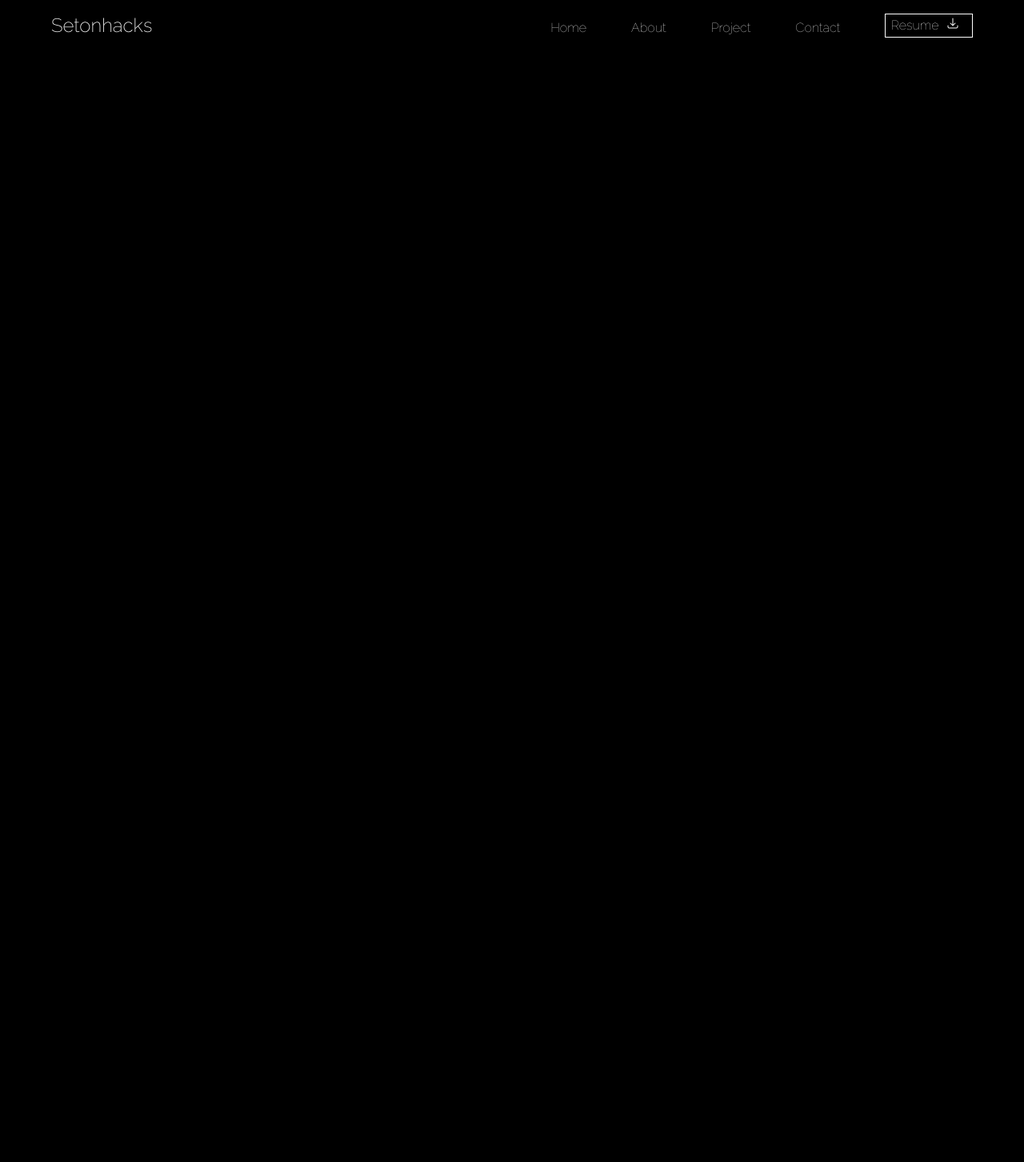
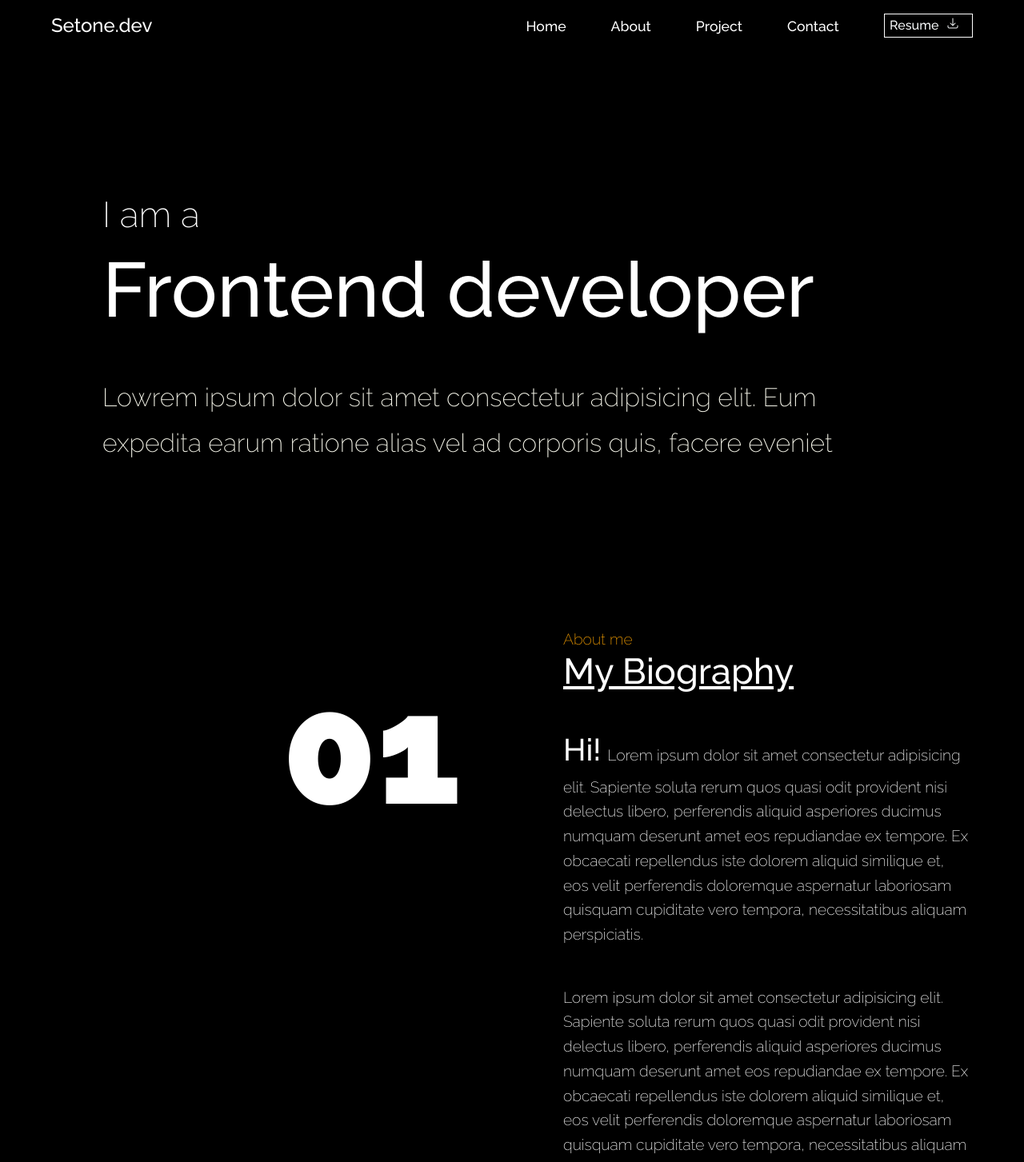
Before and after one commit to Setone01/Setone-Portfolio-v1, a React (Create React App) app: page / in a window 1280 px wide. Shown: the top 1453 px of the page at 80% size. Before the commit the page ends 800 px from the top, so only its background shows below. Built offline with nearby package versions, Linux system fonts and the light colour scheme.

Commit message:
added home screen

```diff
--- a/src/App.js
+++ b/src/App.js
@@ -1,19 +1,19 @@
-import { BrowserRouter } from "react-router-dom";
-
+import { BrowserRouter, Routes, Route } from "react-router-dom";
+import About from "./component/about/About";
 import Header from "./component/header/Header";
+import Project from "./component/projects/Project";
+import Home from "./Layout/Home";
 
 function App() {
   return (
     <BrowserRouter>
       <Header />
-      {/* <Routes>
-        <Route path="/" element={<Home />} />
-        <Route path="bookings" element={<Bookings />} />
-      </Routes> */}
+      <Routes>
+        <Route path="/" element={<Home/>} />
+        <Route path="/about" element={<About/>} />
+        <Route path="/project" element={<Project/>} />
+      </Routes>
     </BrowserRouter>
-    // <div className="App">
-    //   <Header />
-    // </div>
   );
 }
 
--- /dev/null
+++ b/src/Layout/Home.jsx
@@ -0,0 +1,15 @@
+import React from "react";
+import About from "../component/about/About";
+// import About from "../component/about/About";
+import Hero from "../component/Hero/Hero";
+
+const Home = () => {
+  return (
+    <>
+      <Hero/>
+      <About/>
+    </>
+  );
+};
+
+export default Home;
--- /dev/null
+++ b/src/component/Hero/Hero.jsx
@@ -0,0 +1,80 @@
+import React from "react";
+import styled from "styled-components";
+
+const Hero = () => {
+  return (
+    <MainSection>
+      <div className="contentWrapper">
+        <div className="contentTop">
+          <h3>I am a</h3>
+          <h2>Frontend developer</h2>
+        </div>
+        <div className="contentBottom">
+          <p>
+            Lowrem ipsum dolor sit amet consectetur adipisicing elit. Eum
+            expedita earum ratione alias vel ad corporis quis, facere eveniet
+          </p>
+        </div>
+      </div>
+    </MainSection>
+  );
+};
+
+const MainSection = styled.div`
+  width: 100%;
+  margin: 3rem 0 6rem 0;
+  /* background-color: #506470; */
+
+  .contentWrapper {
+    display: flex;
+    justify-content: center;
+    align-items: flex-start;
+    flex-flow: column;
+    width: 80%;
+    height: 80vh;
+    margin: 0 auto;
+  }
+
+  .contentTop {
+    margin-top: 5rem;
+  }
+  h3 {
+    font-size: 2.8rem;
+    font-weight: 200;
+    font-family: "Raleway";
+  }
+
+  h2 {
+    font-size: 6rem;
+    font-weight: 500;
+    font-family: "Raleway";
+    line-height: 1.2em;
+  }
+
+  .contentBottom {
+    padding-top: 3rem;
+  }
+
+  p {
+    font-size: 2rem;
+    font-weight: 200;
+    font-family: "Raleway";
+    color: #f5f5e9;
+    line-height: 1.8em;
+  }
+
+  @media (max-width: 800px) {
+    h2 {
+      max-width: 150px;
+      font-size: 4rem;
+      font-weight: 500;
+    }
+
+    p {
+      font-size: 1.8rem;
+      line-height: 1.8em;
+    }
+  }
+`;
+
+export default Hero;
--- /dev/null
+++ b/src/component/UI card/NumberCard.jsx
@@ -0,0 +1,15 @@
+import React from 'react'
+import styled from 'styled-components'
+
+const NumberCard = () => {
+  return (
+    <Container>
+    </Container>
+  )
+}
+
+const Container = styled.div`
+
+`
+
+export default NumberCard
--- a/src/component/about/About.jsx
+++ b/src/component/about/About.jsx
@@ -0,0 +1,127 @@
+import React from "react";
+import styled from "styled-components";
+// import NumberCard from '../UI card/NumberCard'
+
+const About = () => {
+  return (
+    <MainContainer>
+      <div className="contentWrapper">
+        <div className="flexOne">
+          <h1>01</h1>
+        </div>
+        <div className="flexTwo">
+          <h4>About me</h4>
+          <h2>My Biography</h2>
+          <p>
+            <span>Hi!</span>Lorem ipsum dolor sit amet consectetur adipisicing
+            elit. Sapiente soluta rerum quos quasi odit provident nisi delectus
+            libero, perferendis aliquid asperiores ducimus numquam deserunt amet
+            eos repudiandae ex tempore. Ex obcaecati repellendus iste dolorem
+            aliquid similique et, eos velit perferendis doloremque aspernatur
+            laboriosam quisquam cupiditate vero tempora, necessitatibus aliquam
+            perspiciatis.
+          </p>
+          <p>
+            Lorem ipsum dolor sit amet consectetur adipisicing
+            elit. Sapiente soluta rerum quos quasi odit provident nisi delectus
+            libero, perferendis aliquid asperiores ducimus numquam deserunt amet
+            eos repudiandae ex tempore. Ex obcaecati repellendus iste dolorem
+            aliquid similique et, eos velit perferendis doloremque aspernatur
+            laboriosam quisquam cupiditate vero tempora, necessitatibus aliquam
+            perspiciatis.
+          </p>
+        </div>
+      </div>
+    </MainContainer>
+  );
+};
+
+const MainContainer = styled.div`
+  width: 100%;
+
+  .contentWrapper {
+    display: flex;
+    justify-content: center;
+    flex-wrap: no-wrap;
+    width: 90%;
+    height: 90vh;
+    margin: 0 auto;
+    gap: 8rem;
+  }
+
+  .flexOne {
+    flex-basis: 50%;
+  }
+  h1 {
+    text-align: right;
+    font-size: 12rem;
+  }
+  .flexTwo {
+    flex-basis: 50%;
+  }
+
+  span{
+    font-size: 2.4rem;
+    font-weight: 500;
+    margin-right: 8px;
+  }
+
+  h4{
+    font-size: 1.2rem;
+    font-weight: 200;
+    margin-bottom: -0.7rem;
+    color: orange;
+  }
+
+  h2 {
+    font-size: 2.8rem;
+    font-weight: 500;
+    margin-bottom: 2rem;
+    font-family: "Raleway";
+    text-decoration: underline;
+    text-transform: capitalize;
+  }
+
+  p{
+    font-size: 1.2rem;
+    font-weight: 200;
+    margin-bottom: 3rem;
+  }
+
+  @media (max-width: 800px){
+    .contentWrapper{
+      width: 80%;
+      height: max-content;
+      display: flex;
+      flex-direction: column;
+      gap: 0;
+    }
+    .flexOne{
+      width: 100%;
+    }
+    h1{
+      font-size: 10rem;
+      text-align: center;
+      transform: translateY(-50%, -50%);
+    }
+    .flextwo{
+    }
+
+    h4{
+      text-align: center;
+    }
+    h2{
+      font-size: 2.2rem;
+      text-align: center;
+    }
+    p{
+      font-size: 1.6rem;
+      font-weight: 200;
+      font-family:"Raleway";
+      line-height: 1.5em;
+    }
+
+  }
+`;
+
+export default About;
--- a/src/component/header/Header.jsx
+++ b/src/component/header/Header.jsx
@@ -1,38 +1,27 @@
 import React, { useState } from "react";
 import { Link } from "react-router-dom";
 import styled from "styled-components";
-import { HiArrowDownTray } from "react-icons/hi2";
+import { HiArrowDownTray, HiXMark, HiOutlineBars3 } from "react-icons/hi2";
 
 const Header = () => {
-  //to change burger classes
-  const [burger_class, setBurgerClass] = useState("burger-bar unclicked");
-  const [navLink, setNavLink] = useState("menu hidden");
-  const [isMenuClicked, setIsMenuClicked] = useState("false");
-
-  const updateMenu = () => {
-    if(!isMenuClicked) {
-      setBurgerClass('burger-bar clicked')
-      setNavLink('menu visible')
-    }
-    else {
-      setBurgerClass('burger-bar unclicked')
-      setNavLink('menu hidden')
-    }
-    setIsMenuClicked(!isMenuClicked)
-  }
+  const [isMobile, setIsMobile] = useState(false);
 
   return (
-    <MainHeader>
+    <MainHeader className="mainHeader">
       <div className="navContainer">
         <Link to="/" className="navLogo">
-          <h4>Setonhacks</h4>
+          <h4>Setone.dev</h4>
         </Link>
-        <ul className="navLink" >
+        <ul
+          className={isMobile ? "navMobile" : "navLink"}
+          /*onClick={() => setIsMobile(false)}*/
+        >
           <li>
-            <Link to="/home" className="link">
+            <Link to="/" className="link">
               Home
             </Link>
           </li>
+
           <li>
             <Link to="/about" className="link">
               About
@@ -53,11 +42,8 @@ const Header = () => {
             <HiArrowDownTray className="HeaderIcon" />
           </Link>
         </ul>
-
-        <div className="burger_menu" onClick={updateMenu}>
-          <div className={burger_class}></div>
-          <div className={burger_class}></div>
-          <div className={burger_class}></div>
+        <div className="mobileToggle" onClick={() => setIsMobile(!isMobile)}>
+          {isMobile ? <HiXMark /> : <HiOutlineBars3 />}
         </div>
       </div>
     </MainHeader>
@@ -74,9 +60,6 @@ const MainHeader = styled.div`
   display: grid;
   place-items: center;
   z-index: 99;
-  @media screen and (max-width: 800px) {
-    width: 100%;
-  }
 
   .navContainer {
     width: 90%;
@@ -93,8 +76,9 @@ const MainHeader = styled.div`
 
   h4 {
     color: rgb(255, 255, 255);
-    font-weight: 200;
+    font-weight: 500;
     font-size: 1.5rem;
+    font-family: "Raleway";
   }
 
   .navLink {
@@ -103,59 +87,88 @@ const MainHeader = styled.div`
     align-items: flex-end;
   }
 
-  .navLink a {
-    text-decoration: none;
-    color: rgb(255, 255, 255);
-    font-size: 1rem;
-    font-weight: 100;
-  }
-
-  .burger_menu {
-    display: none;
+  .link {
+    color: #fff;
+    font-weight: 500;
+    font-size: 1.1rem;
+    font-family: "Raleway";
   }
 
   .HeaderButton {
     padding: 0.1rem 0.4rem;
-    border: 1.2px solid #fff;
+    border: 1.3px solid #fff;
     background: transparent;
     color: #f6f8f9;
     font-size: 1rem;
+    font-weight: 500;
     margin: 0;
     transition: 0.3s ease-in-out;
     outline: none;
   }
 
-  .HeaderIcon{
+  .HeaderIcon {
     margin: 0 0.6rem;
   }
 
+  .mobileToggle {
+    display: none;
+  }
+
   @media screen and (max-width: 800px) {
+    .navContainer {
+      width: 100%;
+    }
 
-    .navLink{
+    .navLogo {
+      margin-left: 5%;
+    }
+    .navLink {
       display: none;
     }
 
-    .burger_menu{
-      height: 50%;
-      width: 3em;
+    .navMobile {
+      position: absolute;
       display: flex;
       flex-direction: column;
-      align-items: flex-end;
-      justify-content: space-between;
-      cursor: pointer;
+      align-items: flex-start;
+      right: 0;
+      top: 100%;
+      width: 70%;
+      background-color: black;
+      height: 80vh;
+      padding-left: 1.5rem;
+      transition: all 0.5s ease-in-out;
+    }
+    .link {
+      color: #fff;
+      font-size: 1.3rem;
+      font-weight: 300;
+      background-color: none;
     }
 
-    .burger-bar{
-      width: 3em;
-      height: 0.2em;
-      background-color: rgb(255, 255, 255);
-      border-radius: 0.5em;
+    li {
+      margin-bottom: 1.8rem;
     }
 
-    .menu{
-      width: 100%;
-      height: 100vh;
-      background-color: #fff;
+    .HeaderButton {
+      font-size: 1.3rem;
+      padding: 7px 8px;
+    }
+    .HeaderIcon {
+      font-size: 1.24rem;
+      margin-bottom: -2px;
+    }
+
+    .mobileToggle {
+      display: block;
+      margin-right: 5%;
+      svg {
+        font-size: 35px;
+        color: #fff;
+        margin-top: 10px;
+        outline: none;
+        cursor: pointer;
+      }
     }
   }
 `;
--- a/src/component/projects/Project.jsx
+++ b/src/component/projects/Project.jsx
@@ -0,0 +1,9 @@
+import React from 'react'
+
+const Project = () => {
+  return (
+    <div>Project</div>
+  )
+}
+
+export default Project
--- a/src/index.css
+++ b/src/index.css
@@ -1,4 +1,4 @@
-@import url('https://fonts.googleapis.com/css2?family=Raleway:wght@100;200;300;400;900&display=swap');
+@import url('https://fonts.googleapis.com/css2?family=Raleway:wght@100;200;300;400;500;900&display=swap');
 
 body{
     scroll-behavior: smooth;
@@ -17,7 +17,9 @@ body{
 li{
     list-style-type: none;
 }
-
+a {
+    text-decoration: none;
+}
 ul{
     text-decoration: none;
     color: rgb(255, 255, 255);
```
Also changed, not shown: src/component/contact/Contact.jsx (+9 -0 lines).
